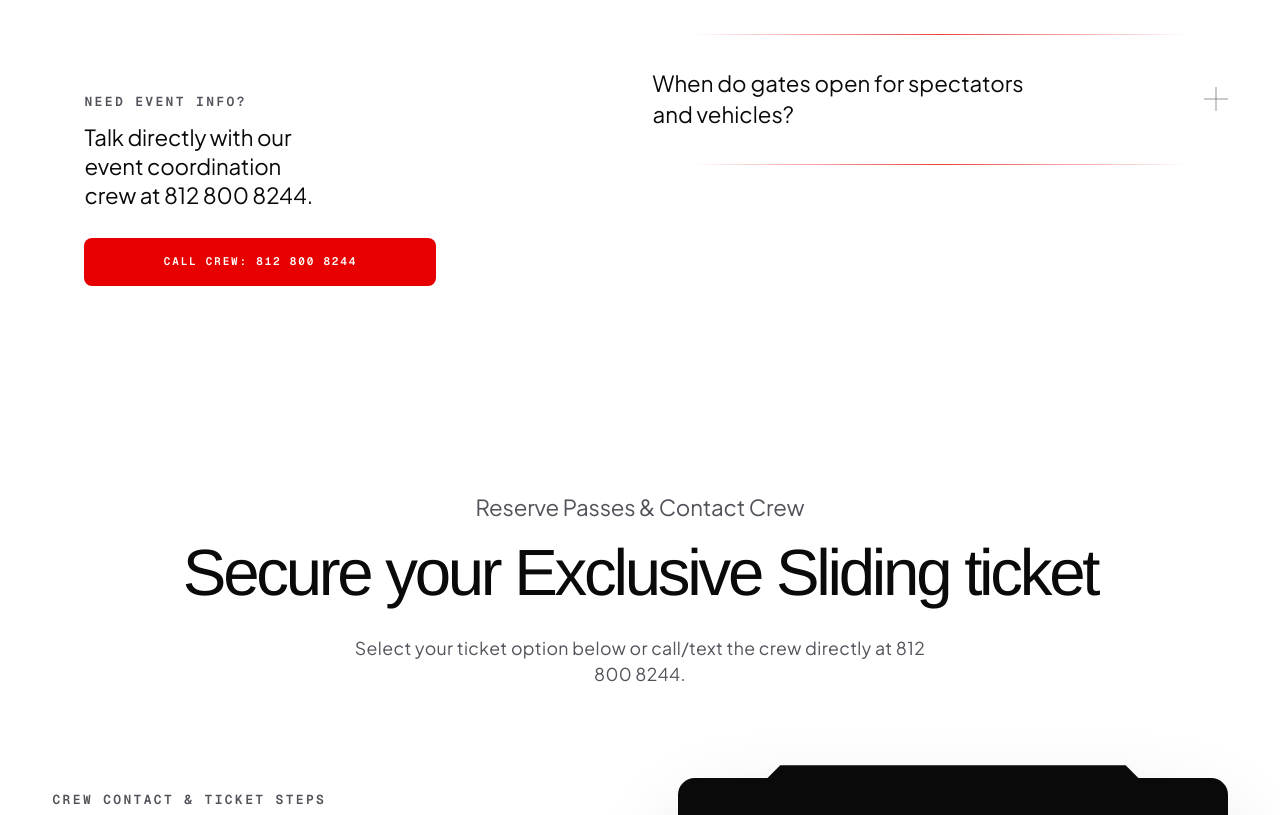
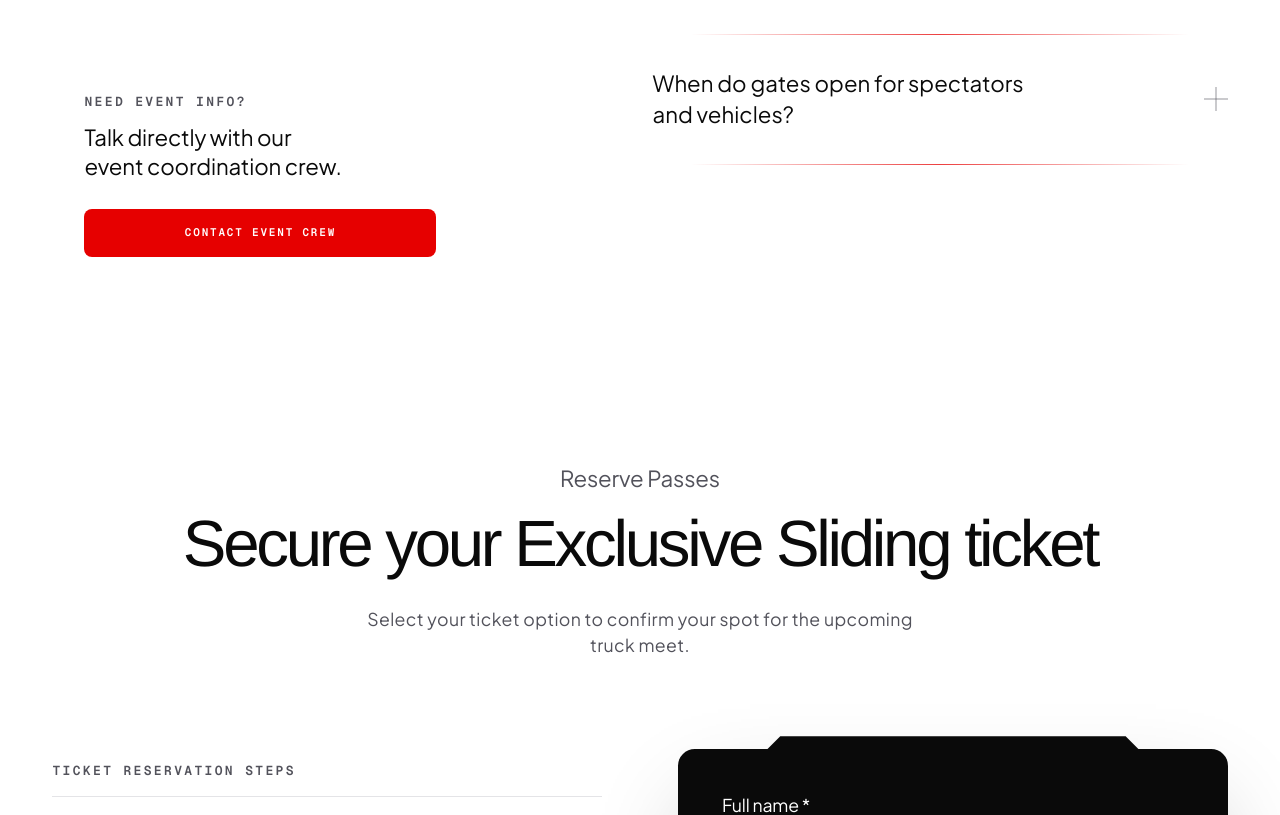
Before and after one commit to dmytro-webild/df0f0359-55bd-462a-af69-30db2382f1fd, a React (Vite) app: page / in a window 1280 px wide. Shown: the part 2769-3584 px from the top of the page. Built offline with nearby package versions, Linux system fonts and the light colour scheme; a web font is replaced by a local one.

Commit message:
Switch to version 2: modified src/pages/HomePage.tsx

```diff
--- a/src/pages/HomePage.tsx
+++ b/src/pages/HomePage.tsx
@@ -113,10 +113,10 @@ export default function HomePage() {
           title="Ticket & Event Information"
           description="Everything you need to know about spectator tickets, VIP perks, gate times, and parking."
           contactLabel="Need event info?"
-          contactTitle="Talk directly with our event coordination crew at 812 800 8244."
+          contactTitle="Talk directly with our event coordination crew."
           contactButton={{
-            text: "Call Crew: 812 800 8244",
-            href: "tel:8128008244"
+            text: "Contact event crew",
+            href: "#contact"
           }}
           items={[
             {
@@ -141,17 +141,16 @@ export default function HomePage() {
 
       <div id="contact" data-webild-section="ContactDarkFormCardTerminal" data-webild-section-id="ContactDarkFormCardTerminal-1" data-section="contact">
         <ContactDarkFormCardTerminal
-          label="Reserve Passes & Contact Crew"
+          label="Reserve Passes"
           title="Secure your Exclusive Sliding ticket"
-          description="Select your ticket option below or call/text the crew directly at 812 800 8244."
-          itemsTitle="Crew Contact & Ticket Steps"
+          description="Select your ticket option to confirm your spot for the upcoming truck meet."
+          itemsTitle="Ticket reservation steps"
           items={[
-            "Direct Crew Line: 812 800 8244",
             "Select your ticket option ($20, $40, or $80 VIP)",
             "Receive digital pass confirmation via email",
             "Show confirmation at main gate for wristband entry"
           ]}
-          note="Crew Line: 812 800 8244 • Limited VIP passes available"
+          note="Limited VIP passes available"
           topics={[
             "$20 Show & Shine Pass",
             "$40 VIP Pass",
@@ -166,11 +165,11 @@ export default function HomePage() {
             company: "Vehicle / Team name (optional)",
             topic: "Select ticket option"
           }}
-          successText="Thank you! Your ticket reservation has been received. Check your email or call 812 800 8244 for pass details."
+          successText="Thank you! Your ticket reservation has been received. Check your email for pass details."
           placeholders={{
             name: "",
             role: "",
-            phone: "812 800 8244",
+            phone: "",
             email: "",
             company: "",
             topic: ""
```
